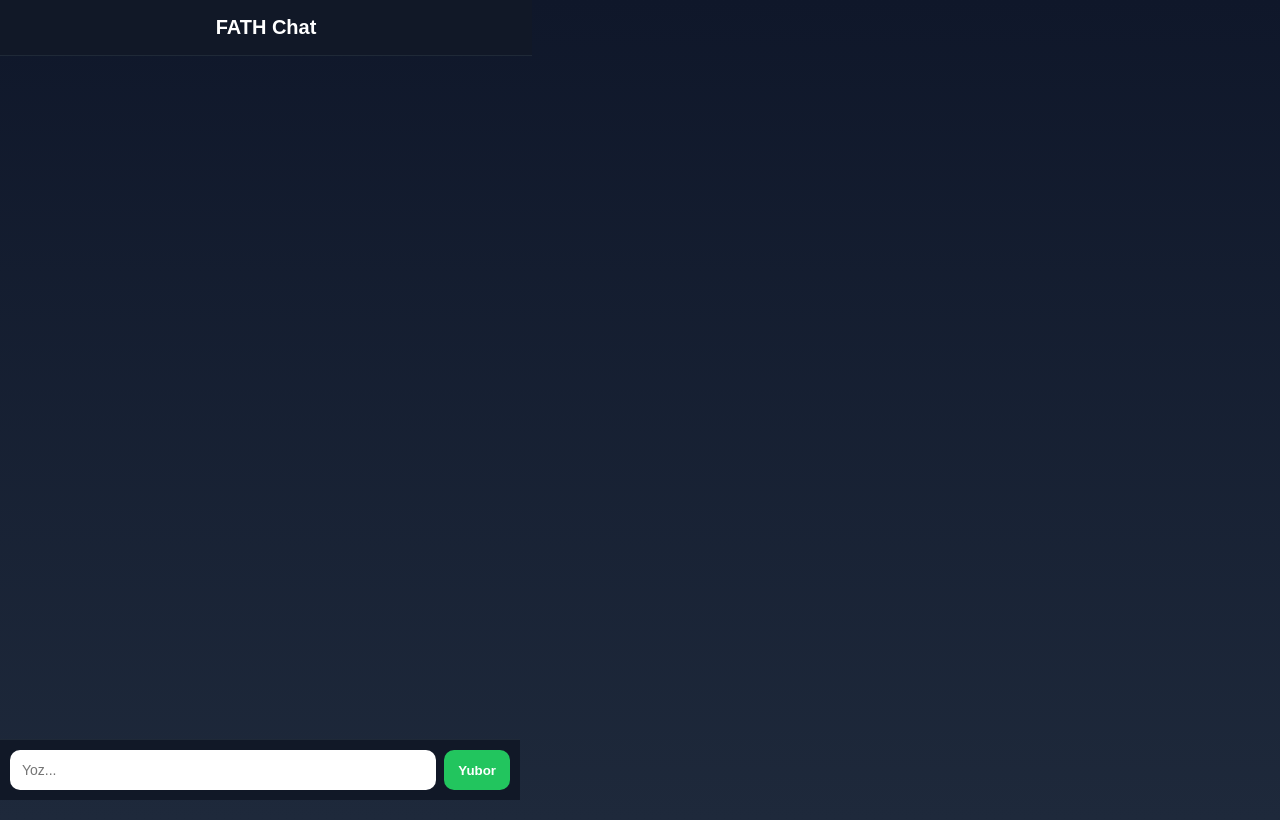
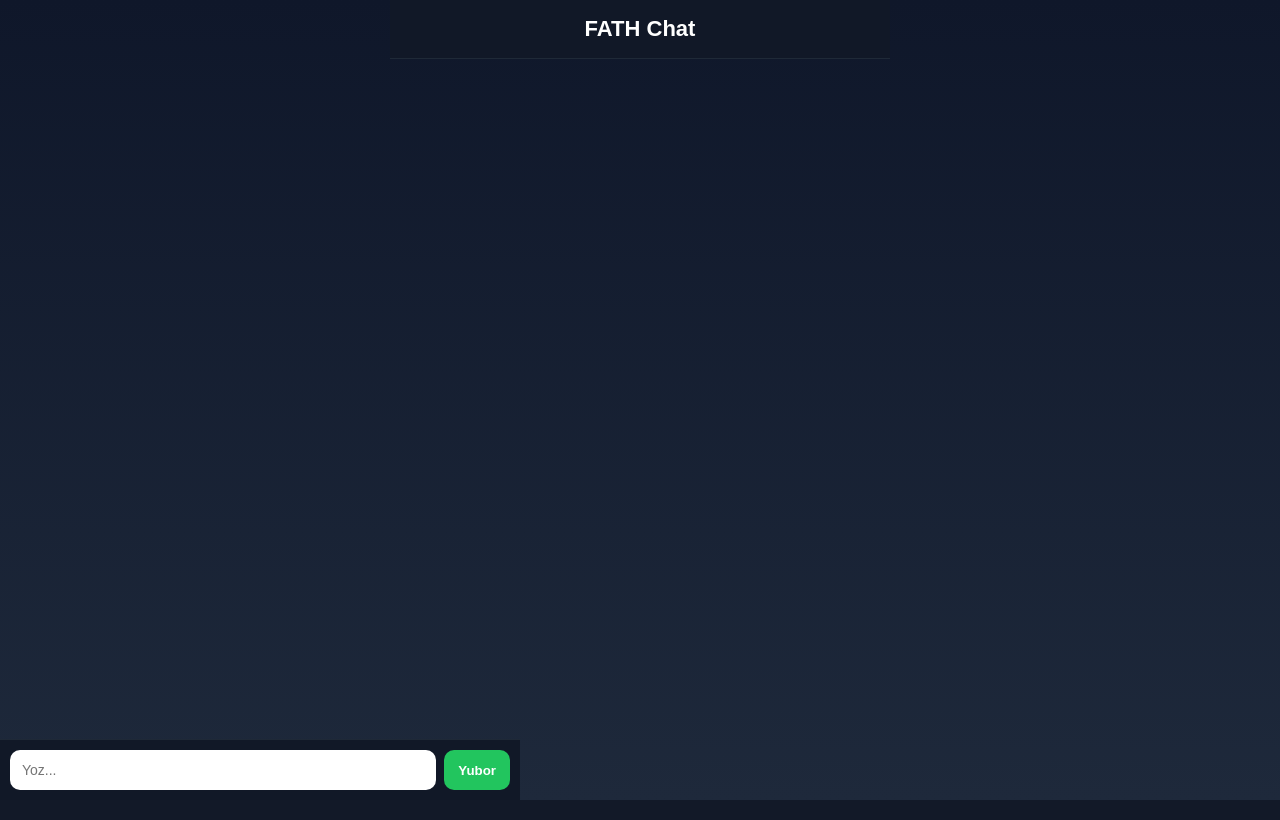
Before and after one commit to adamdabba02-spec/fath-chat, a Python web app: template templates/chat.html in a window 1280 px wide. Run offline with Jinja, Linux system fonts and the light colour scheme; the template is opened without the code that fills it, so the values that code supplies are empty.

Commit message:
Update chat.html

```diff
--- a/templates/chat.html
+++ b/templates/chat.html
@@ -13,30 +13,31 @@ body {
     color: white;
 }
 
-/* HEADER FIX */
-.header {
-    position: fixed;
-    top: 0;
-    left: 0;
-    width: 100%;
+/* KONTEYNER */
+.chat-container {
     max-width: 500px;
     margin: auto;
+    height: 100dvh;
+    display: flex;
+    flex-direction: column;
+}
+
+/* HEADER */
+.header {
     text-align: center;
     padding: 16px;
     background: #111827;
     border-bottom: 1px solid #1f2937;
-    font-size: 20px;
+    font-size: 22px;
     font-weight: bold;
-    z-index: 1000;
 }
 
 /* CHAT */
 #chat {
-    margin-top: 70px; /* header joy */
-    margin-bottom: 80px; /* input joy */
-    height: calc(100dvh - 150px);
+    flex: 1;
     overflow-y: auto;
     padding: 10px;
+    padding-bottom: 80px; /* input joy qoldiradi */
     display: flex;
     flex-direction: column;
 }
@@ -60,13 +61,14 @@ body {
     align-self: flex-start;
 }
 
-/* INPUT FIX */
+/* INPUT FIXED */
 .input-box {
     position: fixed;
     bottom: 0;
     left: 0;
     width: 100%;
     max-width: 500px;
+    margin: auto;
     display: flex;
     padding: 10px;
     background: #111827;
@@ -97,10 +99,19 @@ button {
 
 <body>
 
-<div class="header">FATH Chat</div>
+<div class="chat-container">
 
-<div id="chat"></div>
+    <!-- HEADER -->
+    <div class="header">
+        FATH Chat
+    </div>
 
+    <!-- CHAT -->
+    <div id="chat"></div>
+
+</div>
+
+<!-- INPUT tashqarida -->
 <div class="input-box">
     <input id="msg" placeholder="Yoz..." />
     <button onclick="send()">Yubor</button>
```
